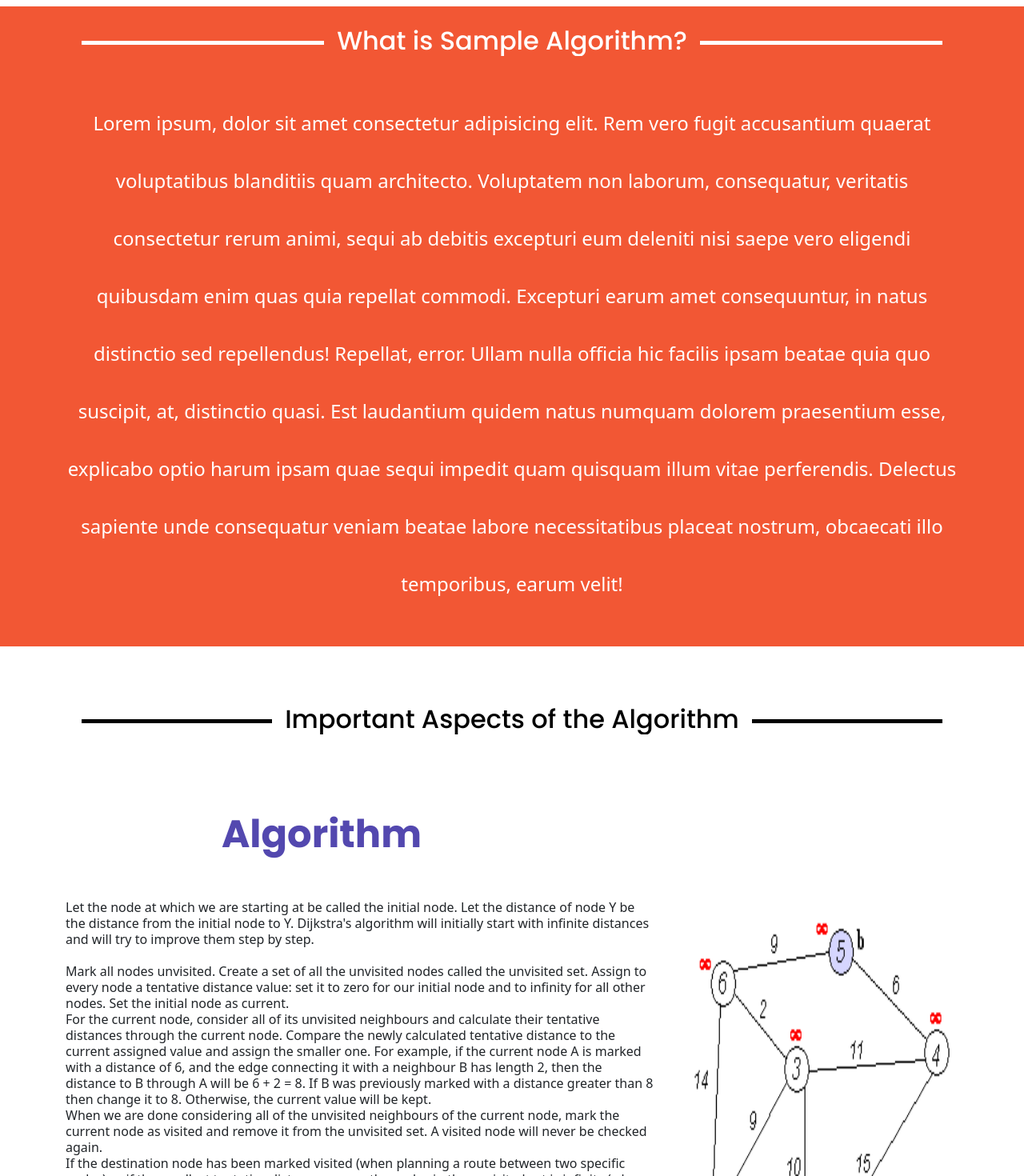
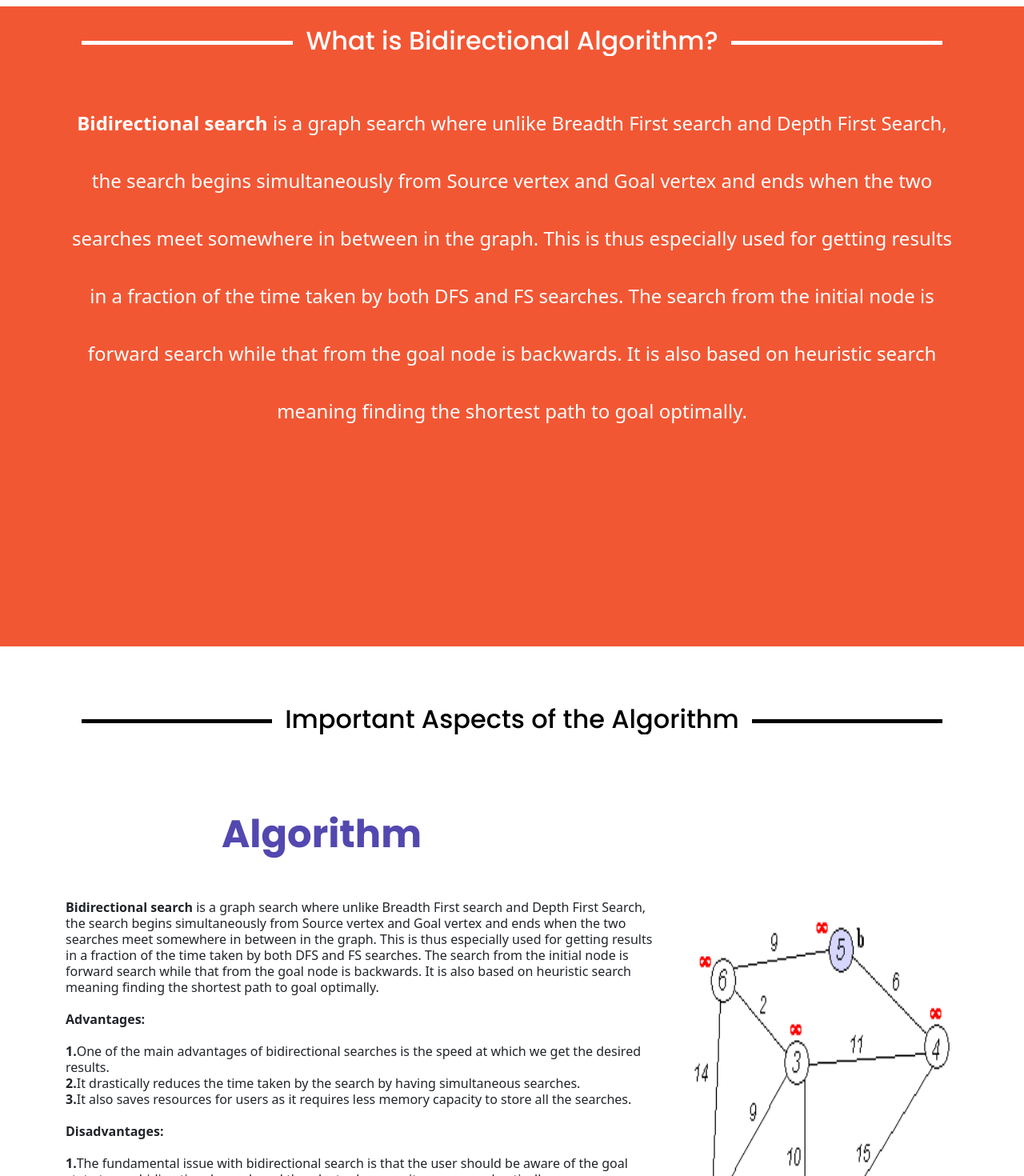
Before and after one commit to MLSAKIIT/Algorithm-VE, a React (Create React App) app: page /Bidirectional in a window 1280 px wide. Shown: the part 840-2310 px from the top of the page at 80% size. Built offline with nearby package versions, Linux system fonts and the light colour scheme.

Commit message:
Bidirectional Update

```diff
--- a/src/Components/Bidirectional/about.jsx
+++ b/src/Components/Bidirectional/about.jsx
@@ -10,21 +10,10 @@ return(
 
       <div className="container my-5">
       <br></br>
-      <h2 className="ts">What is Sample Algorithm?</h2>
+      <h2 className="ts">What is Bidirectional Algorithm?</h2>
 
       <h4 className="my-5" id="ts-para">
-            Lorem ipsum, dolor sit amet consectetur adipisicing elit. Rem vero
-            fugit accusantium quaerat voluptatibus blanditiis quam architecto.
-            Voluptatem non laborum, consequatur, veritatis consectetur rerum
-            animi, sequi ab debitis excepturi eum deleniti nisi saepe vero
-            eligendi quibusdam enim quas quia repellat commodi. Excepturi earum
-            amet consequuntur, in natus distinctio sed repellendus! Repellat,
-            error. Ullam nulla officia hic facilis ipsam beatae quia quo
-            suscipit, at, distinctio quasi. Est laudantium quidem natus numquam
-            dolorem praesentium esse, explicabo optio harum ipsam quae sequi
-            impedit quam quisquam illum vitae perferendis. Delectus sapiente
-            unde consequatur veniam beatae labore necessitatibus placeat
-            nostrum, obcaecati illo temporibus, earum velit!
+      <b>Bidirectional search</b> is a graph search where unlike Breadth First search and Depth First Search, the search begins simultaneously from Source vertex and Goal vertex and ends when the two searches meet somewhere in between in the graph. This is thus especially used for getting results in a fraction of the time taken by both DFS and FS searches. The search from the initial node is forward search while that from the goal node is backwards. It is also based on heuristic search meaning finding the shortest path to goal optimally.
         </h4>
 
       </div>
--- a/src/Components/Bidirectional/aspects.jsx
+++ b/src/Components/Bidirectional/aspects.jsx
@@ -19,15 +19,21 @@ export default function Aspects() {
             <Row>
                 <Col xl={8}>
                     <p style={{textAlign:"left", lineHeight:"20px"}}>
-                    Let the node at which we are starting at be called the initial node. Let the distance of node Y be the distance from the initial node to Y. Dijkstra's algorithm will initially start with infinite distances and will try to improve them step by step.<br></br><br></br>
+                    <b>Bidirectional search</b> is a graph search where unlike Breadth First search and Depth First Search, the search begins simultaneously from Source vertex and Goal vertex and ends when the two searches meet somewhere in between in the graph. This is thus especially used for getting results in a fraction of the time taken by both DFS and FS searches. The search from the initial node is forward search while that from the goal node is backwards. It is also based on heuristic search meaning finding the shortest path to goal optimally.<br></br><br></br>
 
-                    Mark all nodes unvisited. Create a set of all the unvisited nodes called the unvisited set.
-                    Assign to every node a tentative distance value: set it to zero for our initial node and to infinity for all other nodes. Set the initial node as current.<br></br>
-                    For the current node, consider all of its unvisited neighbours and calculate their tentative distances through the current node. Compare the newly calculated tentative distance to the current assigned value and assign the smaller one. For example, if the current node A is marked with a distance of 6, and the edge connecting it with a neighbour B has length 2, then the distance to B through A will be 6 + 2 = 8. If B was previously marked with a distance greater than 8 then change it to 8. Otherwise, the current value will be kept.<br></br>
-                    When we are done considering all of the unvisited neighbours of the current node, mark the current node as visited and remove it from the unvisited set. A visited node will never be checked again.<br></br>
-                    If the destination node has been marked visited (when planning a route between two specific nodes) or if the smallest tentative distance among the nodes in the unvisited set is infinity (when planning a complete traversal; occurs when there is no connection between the initial node and remaining unvisited nodes), then stop. The algorithm has finished.<br></br>
-                    Otherwise, select the unvisited node that is marked with the smallest tentative distance, set it as the new "current node", and go back to step 3.<br></br>
-                    When planning a route, it is actually not necessary to wait until the destination node is "visited" as above: the algorithm can stop once the destination node has the smallest tentative distance among all "unvisited" nodes (and thus could be selected as the next "current").<br></br></p>
+                    <b>Advantages:</b><br></br><br></br>
+
+                    <b>1.</b>One of the main advantages of bidirectional searches is the speed at which we get the desired results.<br></br>
+                    <b>2.</b>It drastically reduces the time taken by the search by having simultaneous searches.<br></br>
+                    <b>3.</b>It also saves resources for users as it requires less memory capacity to store all the searches.<br></br><br></br>
+
+                    <b>Disadvantages:</b><br></br><br></br>
+
+                    <b>1.</b>The fundamental issue with bidirectional search is that the user should be aware of the goal state to use bidirectional search and thereby to decrease its use cases drastically.<br></br>
+                    <b>2.</b>The implementation is another challenge as additional code and instructions are needed to implement this algorithm, and also care has to be taken as each node and step to implement such searches.<br></br>
+                    <b>3.</b>The algorithm must be robust enough to understand the intersection when the search should come to an end or else there’s a possibility of an infinite loop.<br></br>
+                    <b>4.</b>It is also not possible to search backwards through all states.<br></br>
+                    </p>
                 </Col>
                 <Col xl={4}>
                     <img src={samplegif} style={{height:"100%", width:"100%"}} alt="algogif"/>
@@ -39,18 +45,17 @@ export default function Aspects() {
         <Container>
             <h1 className="header-abt text-left pt-5 grad-text" id="psuedocode">Psuedocode</h1>
 
-            <div className="sec">
+            <div className="sec2">
             <Row>
-                <Col xl={8}>
-                    <h3>
-                    Lorem ipsum dolor sit amet consectetur adipisicing elit. Dolor cumque officiis dolore corporis mollitia ipsam vel facilis ad quaerat tempore iure ex omnis recusandae, placeat laboriosam amet id labore nemo?
-                    </h3>
-                </Col>
-                <Col xl={4}>
-                    <h3>
-                    Lorem ipsum dolor sit amet consectetur adipisicing elit. Dolor cumque officiis dolore corporis mollitia ipsam vel facilis ad quaerat tempore iure ex omnis recusandae, placeat laboriosam amet id labore nemo?
-                    </h3>
-                </Col>
+                <p style={{textAlign:"left", lineHeight:"20px"}}>
+                <b>Bidirectional Search Algorithm Steps:</b> <br></br><br></br>
+
+                <b>Step 1:</b> Say, A is the initial node and O is the goal node, and H is the intersection node.<br></br><br></br>
+
+                <b>Step 2:</b> We will start searching simultaneously from start to goal node and backward from goal to start node.<br></br><br></br>
+
+                <b>Step 3:</b> Whenever the forward search and backward search intersect at one node, then the searching stops.<br></br><br></br>
+                </p>
             </Row>
             </div>
         </Container>
```
